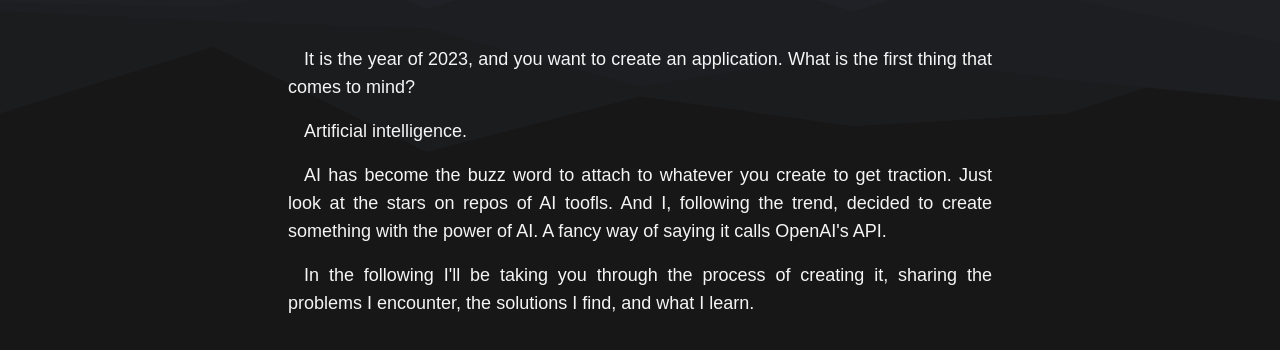
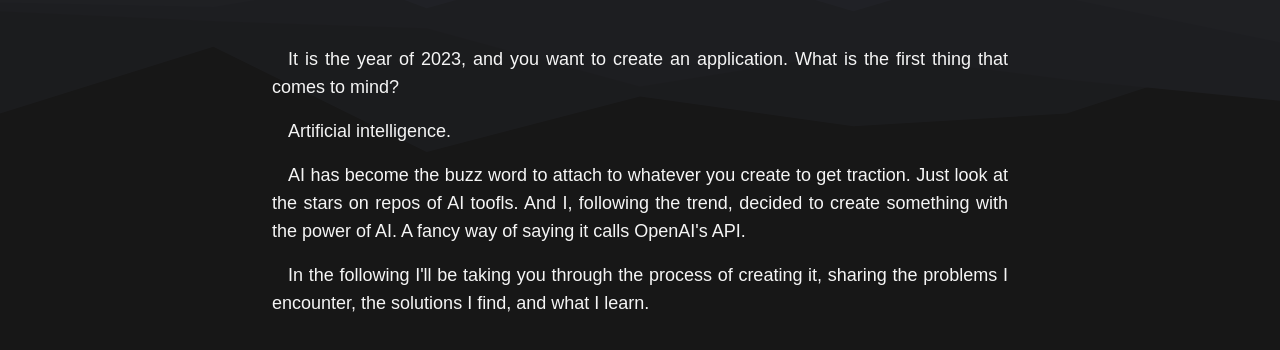
Before and after one commit to ahme-dev/portfolio, an Astro site: page /blog/posts/talksql in a window 1280 px wide. Shown: the part 222-572 px from the top of the page. Built offline with nearby package versions, Linux system fonts and the light colour scheme; Astro itself is replaced by a stand-in of ours.

Commit message:
Fix overflow and code  styling

```diff
--- a/src/layouts/PostLayout.astro
+++ b/src/layouts/PostLayout.astro
@@ -15,7 +15,9 @@ const { frontmatter } = Astro.props;
 		</header>
 
 		<section
-			class={`flex flex-col gap-4 px-8 max-w-3xl
+			class={`flex flex-col gap-4 px-4 max-w-3xl
+				prose-pre:!bg-neutral-600/20 prose-pre:rounded-xl prose-pre:text-sm
+				prose-pre:mx-4 prose-pre:py-2 prose-pre:px-3 prose-pre:w-fit prose-pre:max-w-xs sm:prose-pre:max-w-none
 				prose-blockquote:italic prose-blockquote:text-neutral-400
 				prose-li:before:content-['→_'] prose-li:text-lg prose-li:-indent-4 prose-li:ps-8
 				prose-a:after:content-['_↗'] prose-a:underline
```
